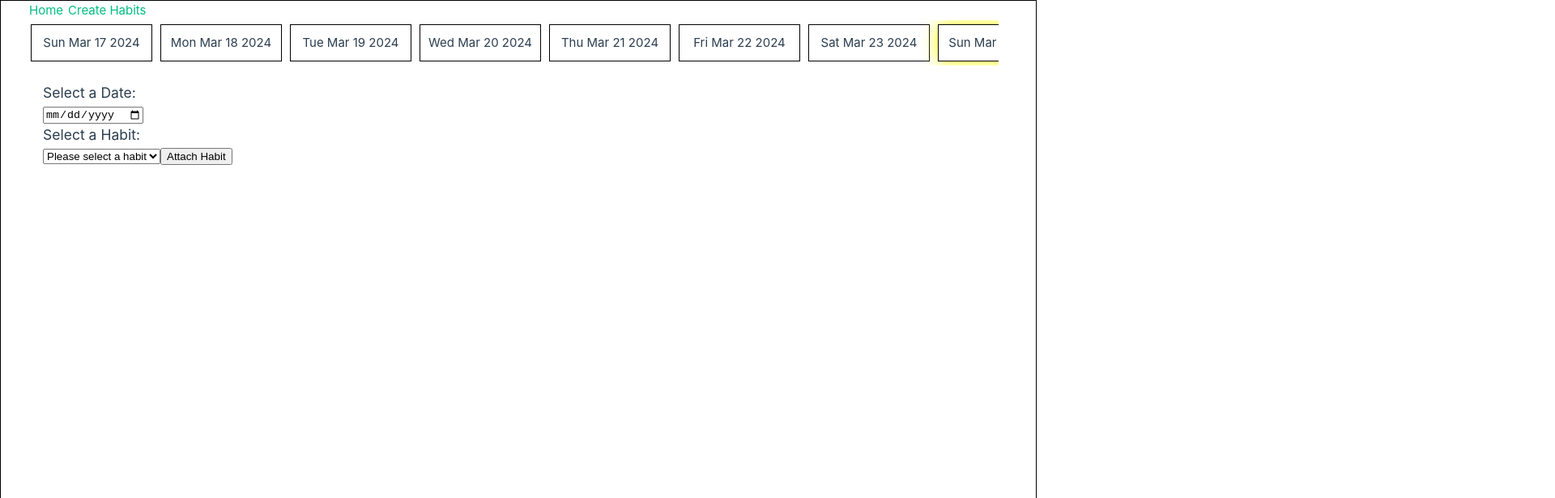
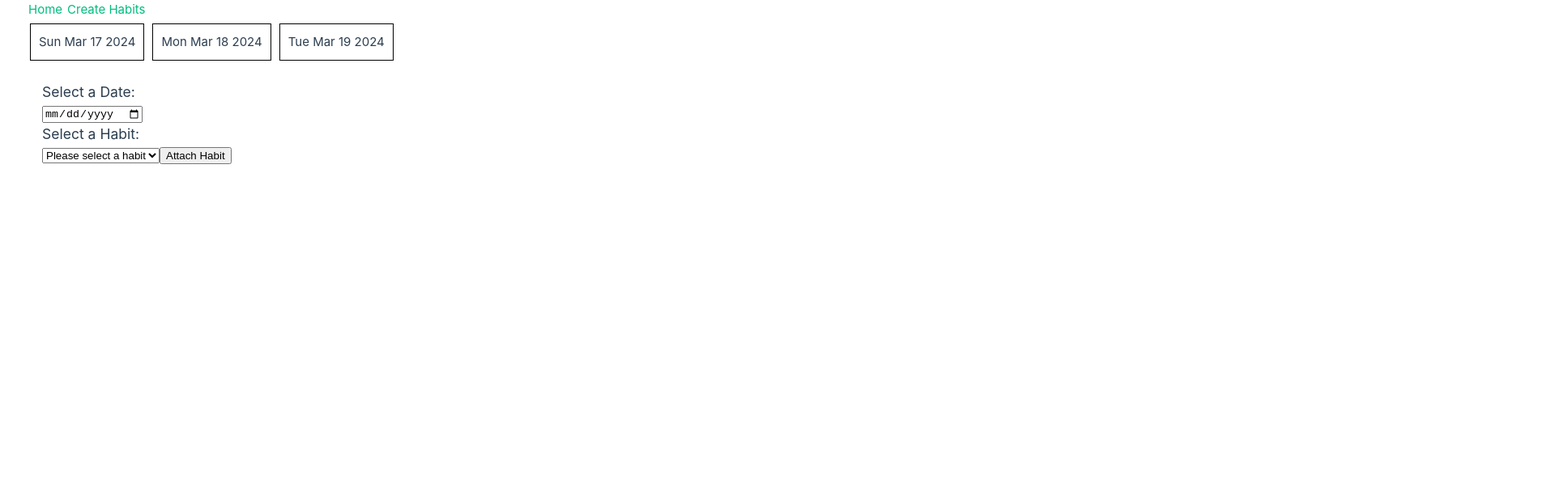
Before and after one commit to henriits/habit_tracker_vue, a Vue app in the folder habit-tracker/: page / in a window 1280 px wide. Shown: the top 616 px of the page at 81% size, 1920 px wide, since content can reach past the window. Built offline with nearby package versions, Linux system fonts and the light colour scheme.

Commit message:
layout start

```diff
--- a/habit-tracker/src/App.vue
+++ b/habit-tracker/src/App.vue
@@ -1,26 +1,24 @@
 <script setup>
 import { RouterLink, RouterView } from 'vue-router';
-import DateSelector from "./components/DatesView.vue";
-import SelectHabitAndDate from "./components/SelectHabitAndDate.vue"
+import DatesView from './components/DatesView.vue';
+
+
 
 </script>
 
 <template>
-    <header>
+
     <div>
         <nav>
             <RouterLink to="/">Home</RouterLink>
             <RouterLink to="/create_habits">Create Habits</RouterLink>
         </nav>
+        <DatesView></DatesView>
     </div>
-        <div>
-            <DateSelector></DateSelector>
-        </div>
-        <div>
-            <SelectHabitAndDate />
-        </div>
-    </header>
+    <br>
 
 
+
+    <!-- Render the dynamic component -->
     <RouterView />
 </template>
--- a/habit-tracker/src/assets/base.css
+++ b/habit-tracker/src/assets/base.css
@@ -48,7 +48,6 @@
 }
 
 body {
-    min-height: 100vh;
     color: var(--color-text);
     background: var(--color-background);
     transition:
--- a/habit-tracker/src/assets/main.css
+++ b/habit-tracker/src/assets/main.css
@@ -1,12 +1,4 @@
 @import url('./base.css');
-
-#app {
-    max-width: 1280px;
-    margin: 0 auto;
-    padding: 2rem;
-    font-weight: normal;
-    border: solid black 1px;
-}
 
 a,
 .green {
--- a/habit-tracker/src/components/CreateHabits.vue
+++ b/habit-tracker/src/components/CreateHabits.vue
@@ -1,7 +1,7 @@
 <template>
     <!-- Use the AddHabitForm component -->
     <AddHabitForm @add="addNewHabit"></AddHabitForm>
-    <div>Create habits here!</div>
+    <div>Custom Created Habits!</div>
     <ol>
         <li v-for="(habit, index) in habits" :key="index">
             <span v-if="!habit.editing">{{ habit.name }}</span>
--- a/habit-tracker/src/components/DatesView.vue
+++ b/habit-tracker/src/components/DatesView.vue
@@ -51,7 +51,7 @@ export default {
 
 <style>
 .scroll-container {
-    width: 50%;
+    width: 20%;
     white-space: nowrap;
     overflow-x: auto;
 }
@@ -62,7 +62,6 @@ export default {
 }
 
 .date-div {
-    width: 150px;
     box-sizing: border-box;
     display: inline-block;
     vertical-align: top;
--- a/habit-tracker/src/views/HomeView.vue
+++ b/habit-tracker/src/views/HomeView.vue
@@ -1,9 +1,13 @@
 <template>
   <div>
+    <div>
+      <SelectHabitAndDate />
+    </div>
 
   </div>
 
 </template>
 
 <script setup>
+import SelectHabitAndDate from "../components/SelectHabitAndDate.vue"
 </script>
```
Lines whose indentation alone changed are shown as unchanged.
